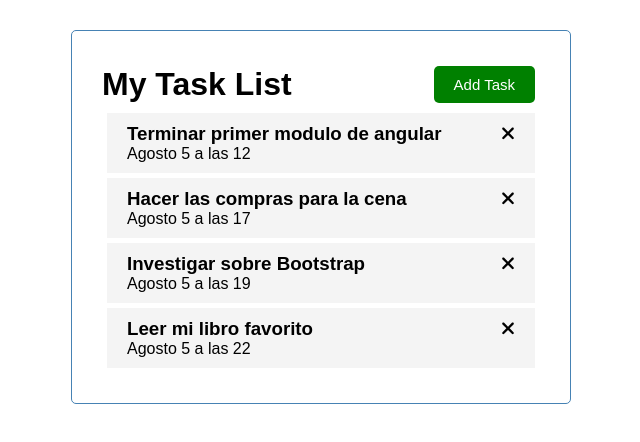
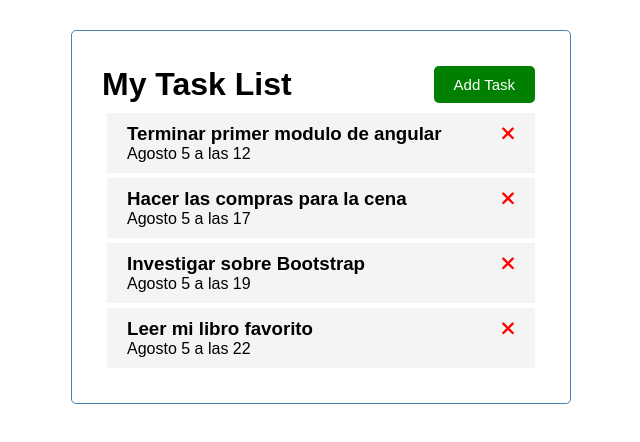
Before and after one commit to marletorre/Marle, an Angular app in the folder task-list/: page / in a window 1280 px wide. Shown: the top 442 px of the page, without its empty margins (319-959 px from the left). Built offline with nearby package versions, Linux system fonts and the light colour scheme; data requests are answered from the project's data file.

Commit message:
servicio y servidor de tareas listo

```diff
--- /dev/null
+++ b/task-list/db.json
@@ -0,0 +1,28 @@
+{
+    "tasks":[
+        {
+            "id":1,
+            "text":"Terminar primer modulo de angular",
+            "day":"Agosto 5 a las 12",
+            "reminder": true
+        },
+        {
+            "id":2,
+           "text":"Hacer las compras para la cena",
+            "day":"Agosto 5 a las 17",
+            "reminder": true
+        },
+        {
+            "id":3,
+            "text":"Investigar sobre Bootstrap",
+            "day":"Agosto 5 a las 19",
+            "reminder": false
+        },
+        {
+            "id":4,
+            "text":"Leer mi libro favorito",
+            "day":"Agosto 5 a las 22",
+            "reminder": false
+        }
+    ]
+}
--- a/task-list/package.json
+++ b/task-list/package.json
@@ -6,7 +6,8 @@
     "start": "ng serve",
     "build": "ng build",
     "watch": "ng build --watch --configuration development",
-    "test": "ng test"
+    "test": "ng test",
+    "server": "json-server --watch db.json --port 5000"
   },
   "private": true,
   "dependencies": {
--- a/task-list/src/app/app.module.ts
+++ b/task-list/src/app/app.module.ts
@@ -1,6 +1,6 @@
 import { NgModule } from '@angular/core';
 import { BrowserModule } from '@angular/platform-browser';
-
+import { HttpClient, HttpClientModule } from '@angular/common/http';
 import { AppRoutingModule } from './app-routing.module';
 import { AppComponent } from './app.component';
 import { HeaderComponent } from './components/header/header.component';
@@ -20,7 +20,8 @@ import { FontAwesomeModule } from '@fortawesome/angular-fontawesome';
   imports: [
     BrowserModule,
     AppRoutingModule,
-    FontAwesomeModule
+    FontAwesomeModule,
+    HttpClientModule
   ],
   providers: [],
   bootstrap: [AppComponent]
--- a/task-list/src/app/components/task-item/task-item.component.html
+++ b/task-list/src/app/components/task-item/task-item.component.html
@@ -1,4 +1,8 @@
 <div class="task">
-    <h3>{{task.text}}<fa-icon [icon]="faTimes"></fa-icon></h3>
+    <h3>{{task.text}}
+        <fa-icon
+        [icon]="faTimes"
+        [ngStyle]="{'color':'red'}"
+        ></fa-icon></h3>
     <p>{{task.day}}</p>
 </div>
--- a/task-list/src/app/components/tasks/tasks.component.ts
+++ b/task-list/src/app/components/tasks/tasks.component.ts
@@ -1,7 +1,6 @@
 import { Component, OnInit } from '@angular/core';
-import {Task} from '../../Task';
-import {TASKS} from '../../mock-tasks';
-
+import { TaskService } from '../../service/task.service';
+import {Task} from '../../Task'
 
 @Component({
   selector: 'app-tasks',
@@ -9,11 +8,12 @@ import {TASKS} from '../../mock-tasks';
   styleUrls: ['./tasks.component.css']
 })
 export class TasksComponent implements OnInit {
-  tasks: Task[]=TASKS;
+  tasks: Task[]=[];
 
-  constructor() { }
+  constructor(private taskService:TaskService) { }
 
   ngOnInit(): void {
+  this.taskService.getTasks().subscribe((tasks:any)=>(this.tasks=tasks));
   }
 
 }
--- /dev/null
+++ b/task-list/src/app/service/task.service.ts
@@ -0,0 +1,17 @@
+import { Injectable } from '@angular/core';
+import {HttpClient, HttpHandler} from '@angular/common/http';
+import {Observable, of} from 'rxjs';
+import {Task} from '../Task';
+import {TASKS} from '../mock-tasks';
+
+@Injectable({
+  providedIn: 'root'
+})
+export class TaskService {
+  private apiUrl='http://localhost:5000/tasks'
+  constructor(private http:HttpClient) { }
+
+  getTasks(): Observable <Task[]> {
+    return this.http.get<Task[]>(this.apiUrl)
+  }
+}
--- a/task-list/tsconfig.app.json
+++ b/task-list/tsconfig.app.json
@@ -2,6 +2,7 @@
 {
   "extends": "./tsconfig.json",
   "compilerOptions": {
+    "baseUrl": "src",
     "outDir": "./out-tsc/app",
     "types": []
   },
```
Also changed, not shown: 2 other files (tests, documents, lock files or other folders).
